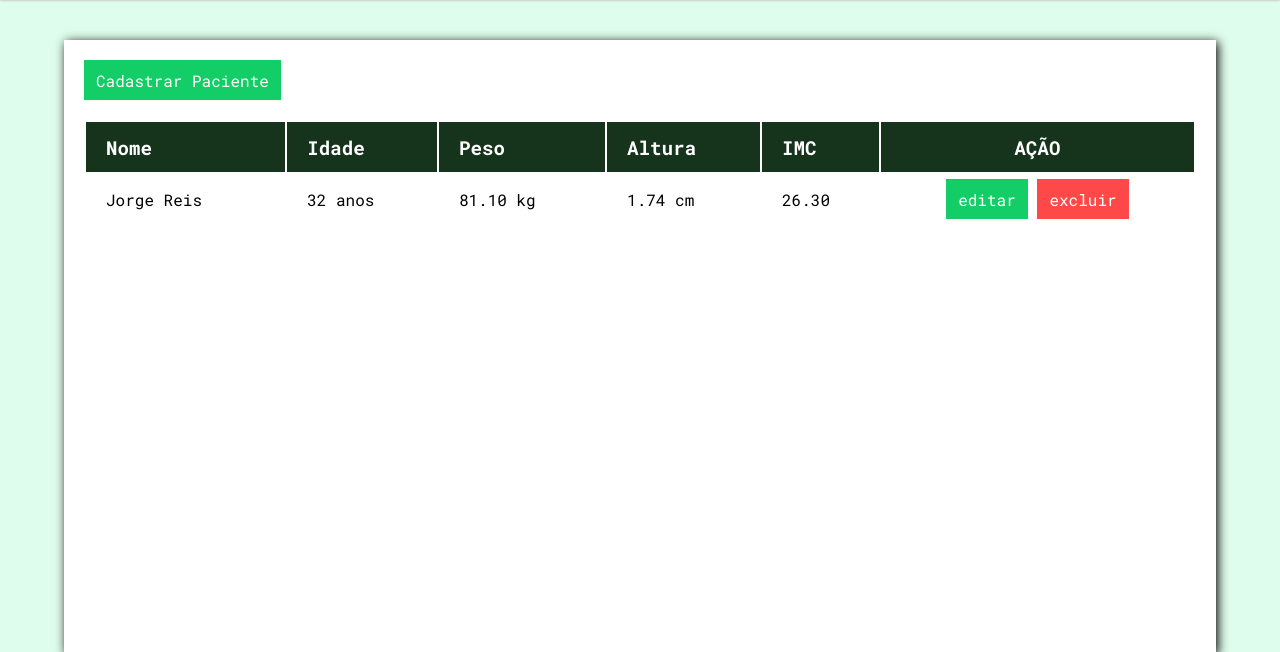
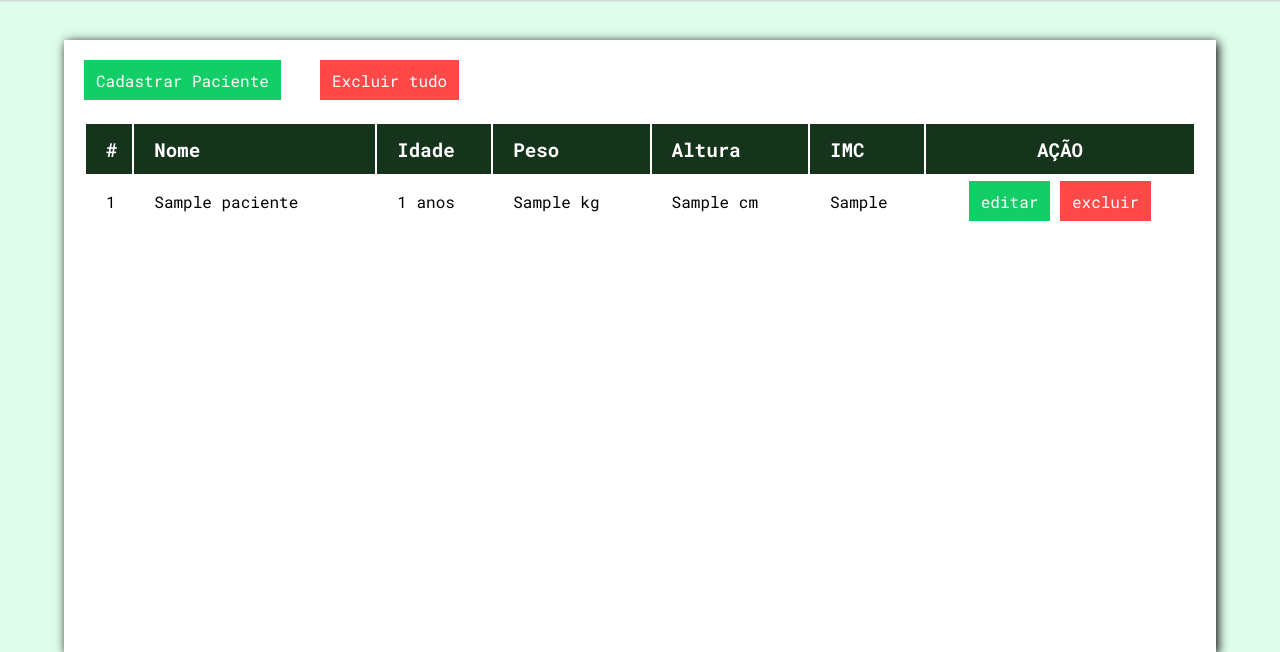
Before and after one commit to jorgereiis/pacientes_web, a PHP site: page /painel.php in a window 1280 px wide. Shown: the part 70-722 px from the top of the page. Run offline with PHP 8.4, Linux system fonts and the light colour scheme; the visitor is signed in with stand-in values (Sample User, id 1); tables that the repository leaves empty or names only in its code hold one stand-in row (values such as "Sample post").

Commit message:
Release 1.0.0

```diff
--- a/connection.php
+++ b/connection.php
@@ -1,4 +1,5 @@
 <?php
+
 $username = 'root';
 $passwd = '1234';
 $database = 'projeto_pacientes';
--- a/css/style-painel.css
+++ b/css/style-painel.css
@@ -85,7 +85,6 @@ footer {
 }
 
 /* ESTILOS DOS BOTÕES DENTRO DA TAG MAIN */
-
 .button {
     border-style: none;
     height: 40px;
@@ -95,6 +94,15 @@ footer {
     font-size: 1rem;
     cursor: pointer;
     transition: box-shadow .6s ease;
+}
+
+.button.apagarTudo {
+    position: absolute;
+    left: 320px;
+}
+
+.button.cadastrar {
+    position: absolute;
 }
 
 .button.blue {
@@ -114,6 +122,10 @@ footer {
 }
 
 /* ESTILOS DA TABELA DO PAINEL DENTRO DA TAG MAIN*/
+#tdzero {
+    font-size: 25px;
+}
+
 .records {
     width: 100%;
     user-select: none;
--- a/index.php
+++ b/index.php
@@ -1,6 +1,11 @@
 <?php
     // IMPORTANDO A CONEXÃO COM O BD
     include("connection.php");
+    session_start();
+
+    $_SESSION["email_existe"] = false;
+    $_SESSION["cadastro_realizado"] = false;
+
 
     // INICIANDO SEÇÃO E VERIFICANDO CREDENCIAIS DE ACESSO
     $msg_erro = "";
--- a/js/script-painel.js
+++ b/js/script-painel.js
@@ -14,3 +14,10 @@ document.getElementById('modalClose')
 
 document.getElementById('modalClose2')
     .addEventListener('click', closeModal)
+
+document.getElementById('apagarTudo')
+    .addEventListener('click', window.location.href = 'http://localhost/pacientes/del-pacientes.php')
+
+function apagarTudo(){
+    window.location.href = "http://localhost/pacientes/del-pacientes.php";
+}
--- a/new_user.php
+++ b/new_user.php
@@ -1,5 +1,6 @@
 <?php
     session_start();
+
 ?>
 
 <!DOCTYPE html>
@@ -20,11 +21,11 @@
             <form action="save_user.php" method="POST">
                 <?php if($_SESSION["email_existe"]): ?>
                     <div id="msgError">E-mail informado já cadastrado. <br> Faça login <a id="link_msgError" href="index.php">aqui!</a></div>
-                <?php endif; $_SESSION["email_existe"]=''; ?>
+                <?php endif; $_SESSION["email_existe"] = false; ?>
 
                 <?php if($_SESSION["cadastro_realizado"]): ?>
                     <div id="msgSuccess">Cadastro realizado com sucesso!</div>
-                <?php endif; $_SESSION["cadastro_realizado"]=''; ?>
+                <?php endif; $_SESSION["cadastro_realizado"] = false; ?>
 
                 <div class="label-float">
                     <input type="text" id="nome" name="nome" placeholder="" minlength="8" required>
--- a/painel.php
+++ b/painel.php
@@ -1,7 +1,11 @@
 <?php
     include("protect.php");
+    include("connection.php");
 
+    $sql_code = "SELECT * FROM pacientes";
+    $result_query = $mysqli -> query($sql_code) or die("Falha na tentativa de consulta ao Banco de Dados.");
 
+    $qtd_linhas = $result_query -> num_rows;
 ?>
 
 <!DOCTYPE html>
@@ -19,10 +23,13 @@
         <a href="logout.php" class="logout cor">X</a>
     </header>
     <main>
-        <button type="button" class="button green mobile" id="cadastrarCliente">Cadastrar Paciente</button>
+        <button type="button" class="button green mobile cadastrar" id="cadastrarCliente">Cadastrar Paciente</button>
+        <button type="button" class="button red apagarTudo" onclick="apagarTudo()">Excluir tudo</button>
+        <br><br>
         <table class="records">
             <thead>
                 <tr>
+                    <th>#</th>
                     <th>Nome</th>
                     <th>Idade</th>
                     <th>Peso</th>
@@ -32,17 +39,32 @@
                 </tr>
             </thead>
             <tbody>
-                <tr>
-                    <td>Jorge Reis</td>
-                    <td>32 anos</td>
-                    <td>81.10 kg</td>
-                    <td>1.74 cm</td>
-                    <td>26.30</td>
-                    <td>
-                        <button type="button" class="button green">editar</button>
-                        <button type="button" class="button red">excluir</button>
-                    </td>
-                </tr>
+                <?php
+                    if ($qtd_linhas > 0){
+                        $contador=1;
+                        while($data = mysqli_fetch_assoc($result_query)){
+                            echo "<tr>";
+                            echo "<td>".$contador."</td>";
+                            echo "<td>".$data['nome']."</td>";
+                            echo "<td>".$data['idade']." anos</td>";
+                            echo "<td>".$data['peso']." kg</td>";
+                            echo "<td>".$data['altura']." cm</td>";
+                            echo "<td>".$data['imc']."</td>";
+                ?>
+                        <td>
+                            <button type="button" class="button green">editar</button>
+                            <button type="button" class="button red">excluir</button>
+                        </td>
+                <?php       echo "<tr>";
+                            $contador++;
+                        }
+
+                    } else {
+                        echo "<tr><td colspan='7' align='center' id='tdzero'>Não há registros!</td></tr>";
+                    }
+
+                    $mysqli -> close();
+                ?>
             </tbody>
         </table>
         <div class="modal" id="modal">
```
Also changed, not shown: del-pacientes.php (added, +15 -0 lines), css/style-create-user.css (line endings or trailing spaces), css/style-index.css (line endings or trailing spaces), js/script-create.js (line endings or trailing spaces), js/script-login.js (line endings or trailing spaces), logout.php (line endings or trailing spaces), pictures/1.jpeg (deleted), pictures/3.jpeg (deleted), pictures/4.jpeg (deleted), pictures/orig.jpg (deleted), protect.php (line endings or trailing spaces), save_paciente.php (line endings or trailing spaces), save_user.php (line endings or trailing spaces), 1 other file.
